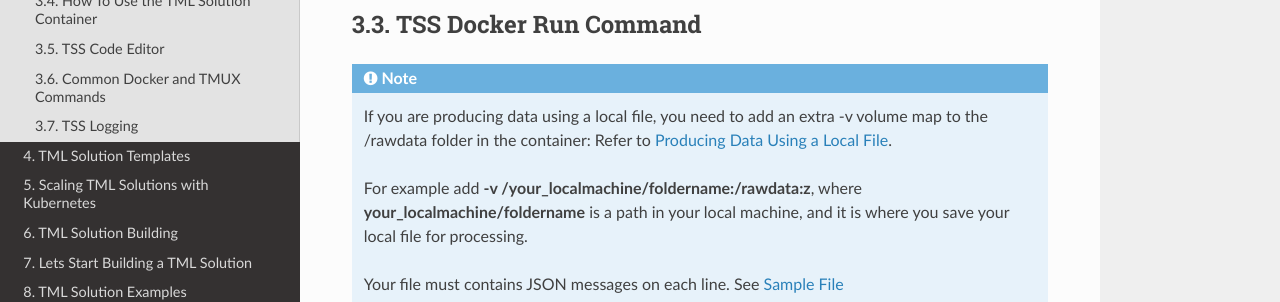
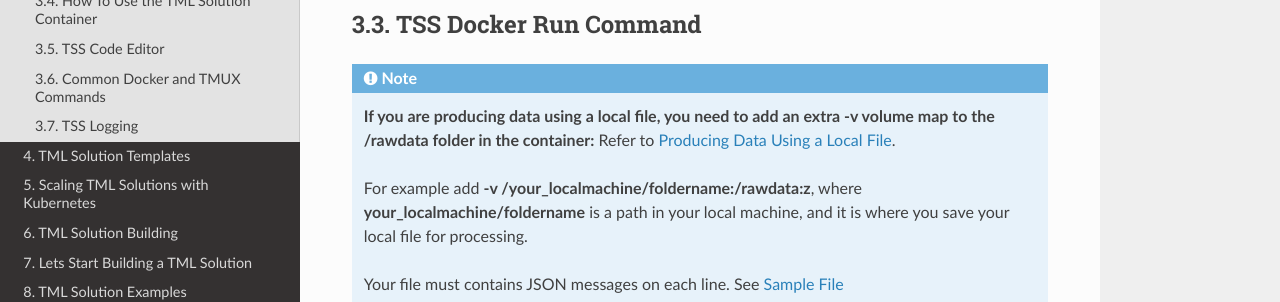
Before and after one commit to smaurice101/readthedocs, a Sphinx documentation site: the page built from docs/source/docker.rst, in a window 1280 px wide and 900 px high, scrolled down 2131 px. Shown: the part 151-453 px from the top of the window. Built offline with Sphinx 7.4.7 and the Read the Docs theme 3.1.0, drawn with Linux system fonts in a browser that asks for light colours.

```diff
--- a/docs/source/docker.rst
+++ b/docs/source/docker.rst
@@ -72,7 +72,7 @@ TSS Docker Run Command
 --------------------
 
 .. note::
-   If you are producing data using a local file, you need to add an extra -v volume map to the /rawdata folder in the container: Refer to :ref:`Producing Data
+   **If you are producing data using a local file, you need to add an extra -v volume map to the /rawdata folder in the container:** Refer to :ref:`Producing Data
    Using a Local File`.
 
    For example add **-v /your_localmachine/foldername:/rawdata:z**, where **your_localmachine/foldername** is a path in your local machine, and it is where you
```
